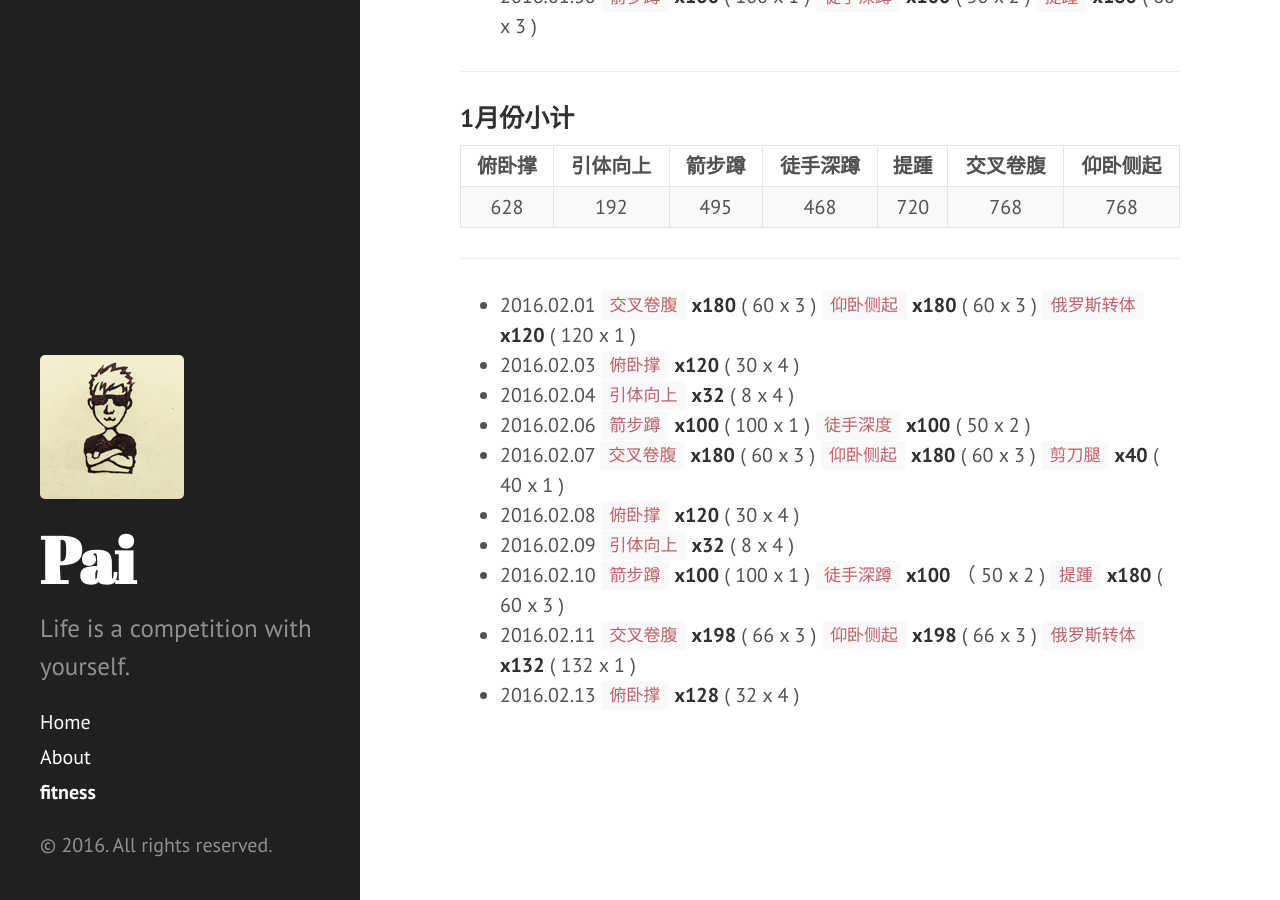
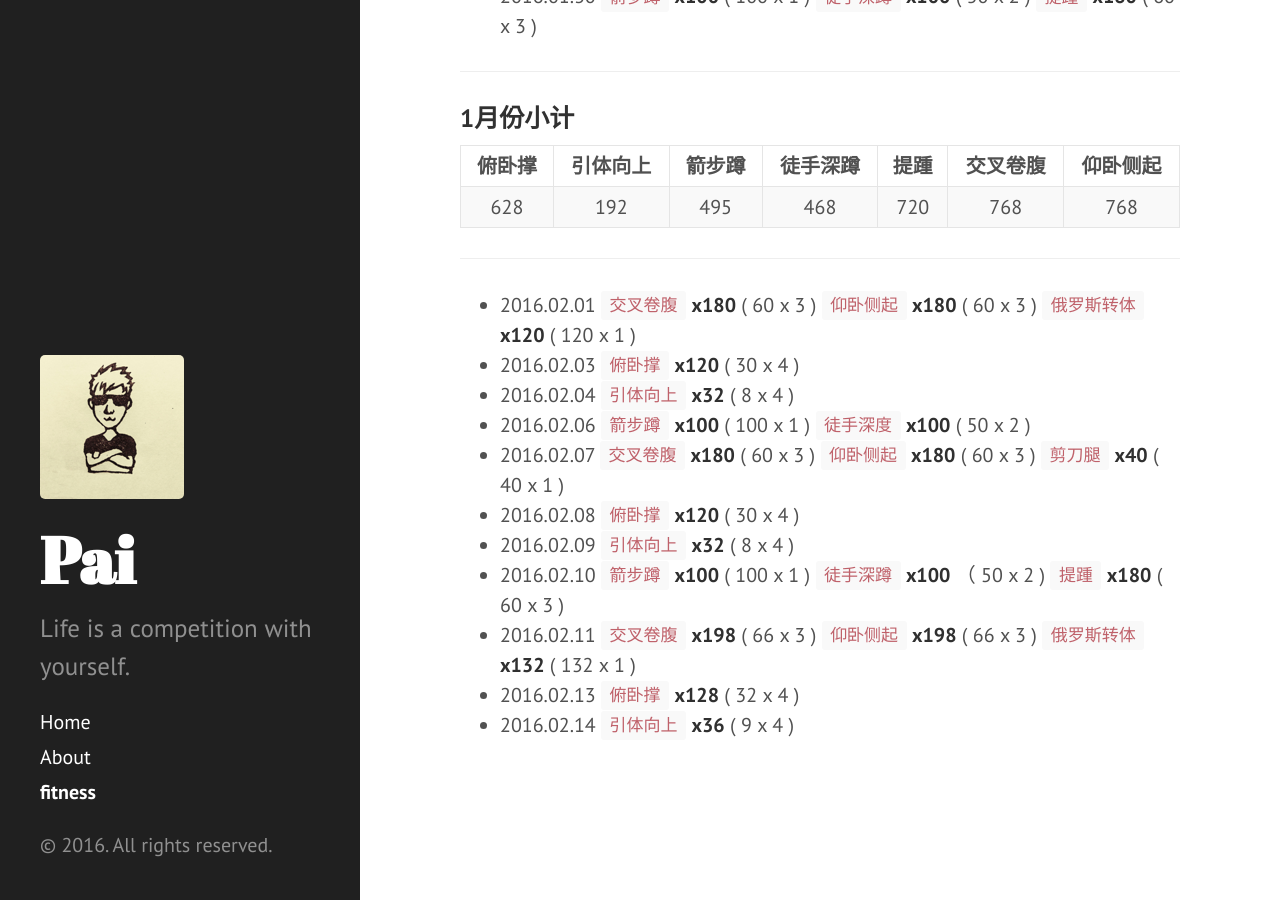
Before and after one commit to dragon8897/dragon8897.github.io, a Jekyll site: the page built from fitness.md, in a window 1280 px wide and 900 px high, scrolled down 1240 px. Built offline with Jekyll 4.4.1, drawn with Linux system fonts in a browser that asks for light colours; Markdown is read by kramdown in place of the engine named in the settings.

Commit message:
add fitness record.

```diff
--- a/fitness.md
+++ b/fitness.md
@@ -53,3 +53,4 @@ title: fitness
 - 2016.02.10 `箭步蹲` **x100** ( 100 x 1 ) `徒手深蹲` **x100** （ 50 x 2 ) `提踵` **x180** ( 60 x 3 )
 - 2016.02.11 `交叉卷腹` **x198** ( 66 x 3 ) `仰卧侧起` **x198** ( 66 x 3 ) `俄罗斯转体` **x132** ( 132 x 1 )
 - 2016.02.13 `俯卧撑` **x128** ( 32 x 4 )
+- 2016.02.14 `引体向上` **x36** ( 9 x 4 )
```
